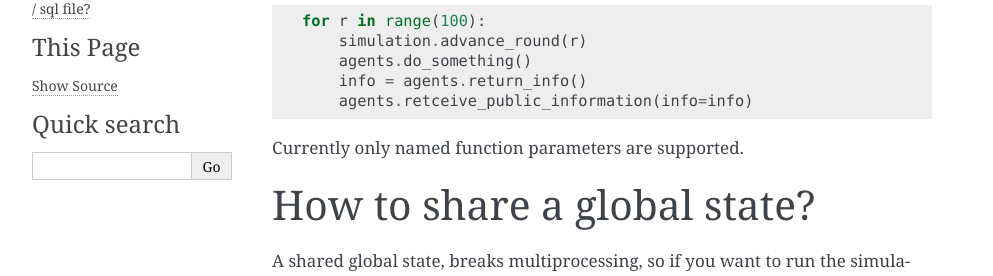
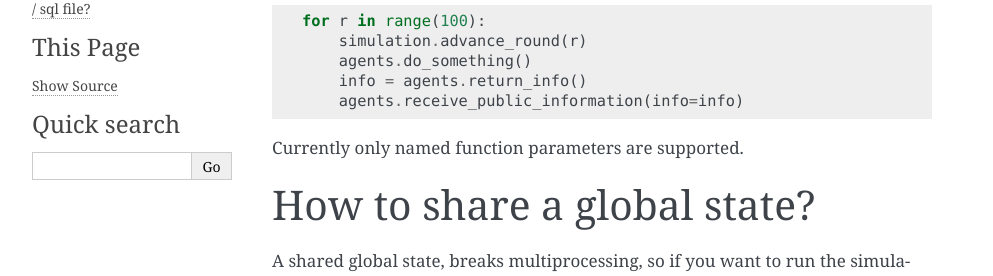
Before and after one commit to AB-CE/abce, a Sphinx documentation site: the page built from docs/faq.rst, in a window 1280 px wide. Shown: the part 285-561 px from the top of the page, without its empty margins (148-1141 px from the left). Built offline with Sphinx 7.4.7, drawn with Linux system fonts in a browser that asks for light colours.

Commit message:
Fix typo

```diff
--- a/docs/faq.rst
+++ b/docs/faq.rst
@@ -11,7 +11,7 @@ The returned information can than be passed as arguments for another method::
         simulation.advance_round(r)
         agents.do_something()
         info = agents.return_info()
-        agents.retceive_public_information(info=info)
+        agents.receive_public_information(info=info)
 
 Currently only named function parameters are supported.
 
--- a/docs/tutorial.rst
+++ b/docs/tutorial.rst
@@ -7,7 +7,7 @@ Tutorial for Plant Modeling
 
 1. Lets write the 1st agent:
 
-    a. Create a fire chpplant.py import abce and create a Plant class.
+    a. Create a file chpplant.py import abce and create a Plant class.
 
        .. code:: python
 
```
